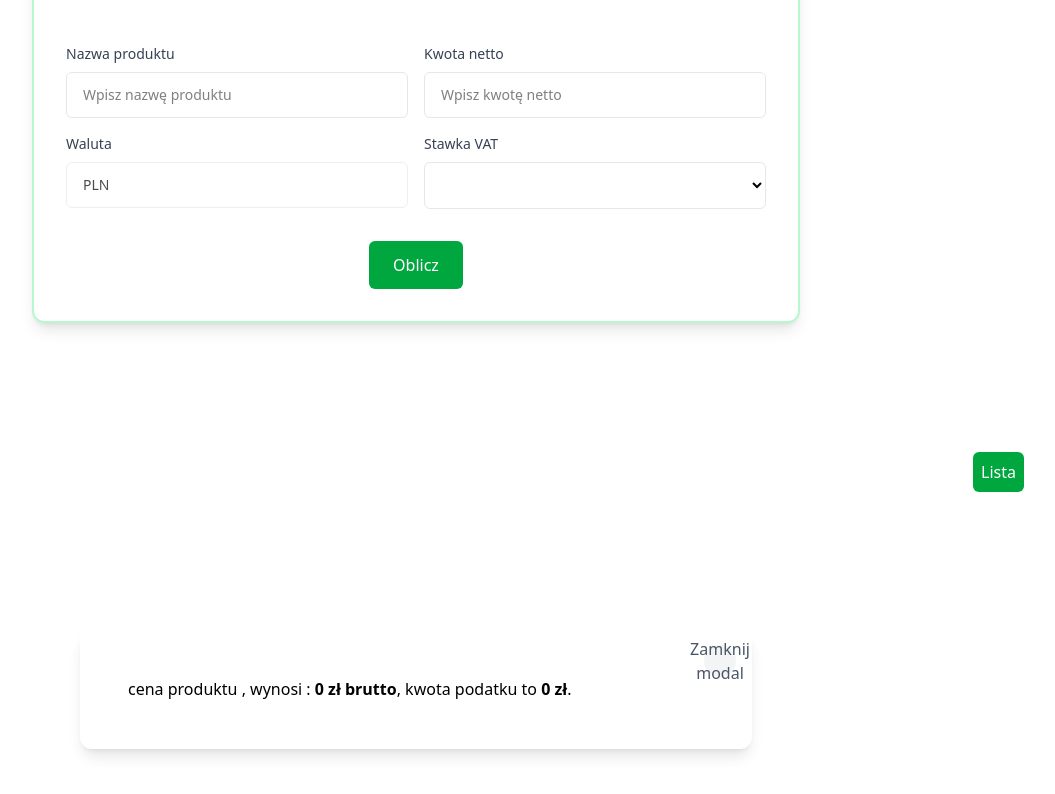
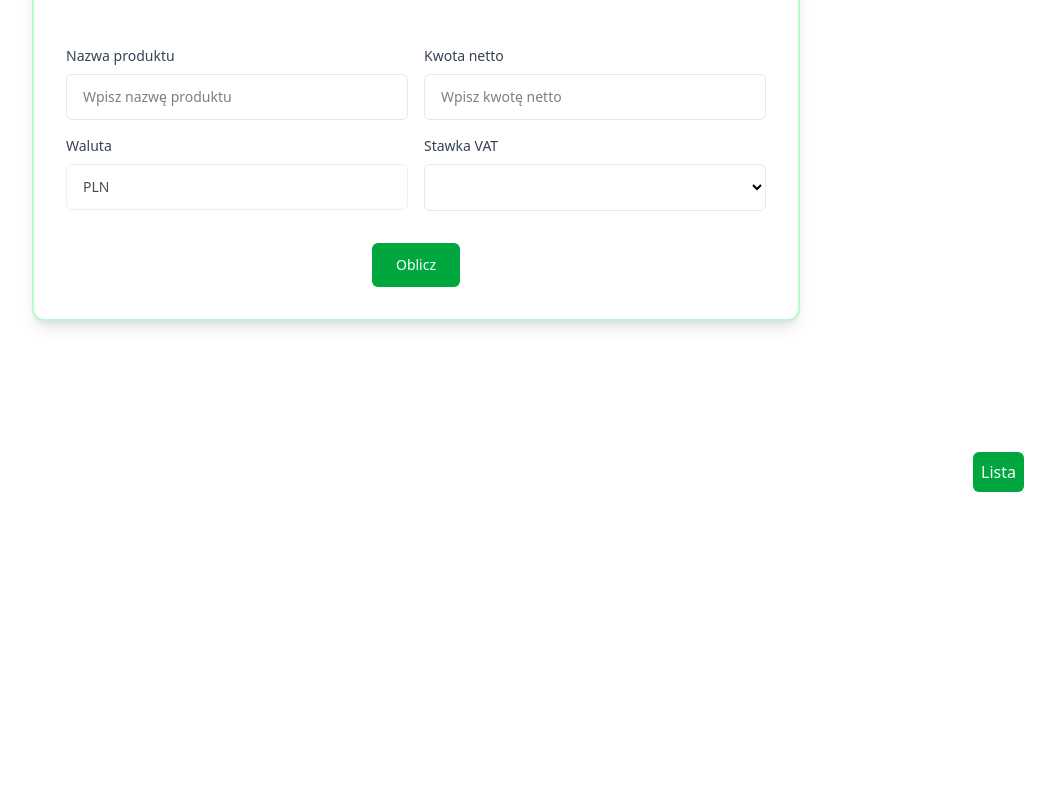
Before and after one commit to KacperNlp/Tax-Calculator, a Nuxt app: page / in a window 1280 px wide. Shown: the part 276-1070 px from the top of the page, without its empty margins (224-1279 px from the left). After the commit the page ends 800 px from the top, so only its background shows below. Built offline with nearby package versions, Linux system fonts and the light colour scheme.

Commit message:
feat: styling modal and add two types of variants for Action component

```diff
--- a/app/components/application/PriceCalculatorForm.vue
+++ b/app/components/application/PriceCalculatorForm.vue
@@ -108,6 +108,12 @@ watch(
     }
 );
 
+watch(isModalOpen, (newValue) => {
+    if (!newValue) {
+        resetForm();
+    }
+});
+
 async function submitForm() {
     try {
         isSubmitted.value = true;
@@ -136,7 +142,6 @@ async function submitForm() {
         });
 
         isModalOpen.value = true;
-        resetForm();
     } catch (error) {
         console.error(error);
     }
@@ -178,7 +183,7 @@ async function submitForm() {
         </div>
 
         <div class="flex justify-center">
-            <Action>Oblicz</Action>
+            <Action variant="primary" size="md">Oblicz</Action>
         </div>
     </form>
 
--- a/app/components/ui/Action.vue
+++ b/app/components/ui/Action.vue
@@ -1,6 +1,26 @@
+<script setup lang="ts">
+withDefaults(
+    defineProps<{
+        variant: "primary" | "danger";
+        size: "sm" | "md" | "lg";
+    }>(),
+    {
+        variant: "primary",
+        size: "md",
+    }
+);
+</script>
+
 <template>
     <button
-        class="bg-green-600 hover:bg-green-700 text-white px-4 md:px-6 py-2 md:py-3 rounded-md cursor-pointer transition-colors duration-200"
+        :class="[
+            'rounded-md cursor-pointer transition-colors duration-200',
+            variant === 'primary' && 'bg-green-600 hover:bg-green-700 text-white',
+            variant === 'danger' && 'bg-red-600 hover:bg-red-700 text-white',
+            size === 'sm' && 'text-xs px-2 md:px-4 py-1 md:py-2',
+            size === 'md' && 'text-sm px-4 md:px-6 py-2 md:py-3',
+            size === 'lg' && 'text-base px-4 md:px-6 py-2 md:py-3',
+        ]"
     >
         <slot />
     </button>
--- a/app/components/ui/Modal.vue
+++ b/app/components/ui/Modal.vue
@@ -53,20 +53,30 @@ onMounted(() => {
 <template>
     <dialog
         ref="dialogRef"
-        class="m-0 p-0 border-0 bg-transparent w-full h-full max-w-screen max-h-screen flex items-center justify-center"
+        class="modal-dialog"
         @click="handleBackdropClick"
         @close="isOpen = false"
     >
         <div
-            class="relative w-full max-h-[90vh] max-w-[90vw] md:max-w-2xl overflow-y-auto p-6 lg:p-12 bg-white rounded-xl shadow-lg"
+            class="relative mx-auto my-0 w-full max-w-[90vw] max-h-[90vh] rounded-xl bg-white p-6 shadow-xl md:max-w-2xl lg:p-12"
+            @click.stop
         >
             <button
                 type="button"
-                class="absolute right-4 top-4 z-10 flex h-8 w-8 items-center justify-center rounded-full bg-gray-100 text-gray-600 transition-colors hover:bg-gray-200 hover:text-gray-900"
-                @click="closeModal"
+                class="absolute right-[-10px] top-[-10px] z-10 flex h-8 w-8 items-center justify-center rounded-full bg-gray-100 text-gray-600 transition-colors hover:bg-gray-200 hover:text-gray-900 focus:outline-none focus:ring-2 focus:ring-gray-300 cursor-pointer"
+                @click.stop="closeModal"
                 aria-label="Zamknij"
             >
-                Zamknij modal
+                <svg
+                    xmlns="http://www.w3.org/2000/svg"
+                    fill="none"
+                    viewBox="0 0 24 24"
+                    stroke-width="1.5"
+                    stroke="currentColor"
+                    class="h-5 w-5"
+                >
+                    <path stroke-linecap="round" stroke-linejoin="round" d="M6 18L18 6M6 6l12 12" />
+                </svg>
             </button>
             <slot />
         </div>
@@ -74,7 +84,32 @@ onMounted(() => {
 </template>
 
 <style scoped>
-dialog::backdrop {
+.modal-dialog {
+    margin: 0;
+    padding: 0;
+    border: none;
+    background: transparent;
+    position: fixed;
+    inset: 0;
+    width: 100vw;
+    height: 100vh;
+    max-width: 100vw;
+    max-height: 100vh;
+    z-index: 50;
+}
+
+.modal-dialog:not([open]) {
+    display: none;
+}
+
+.modal-dialog[open] {
+    display: flex;
+    align-items: center;
+    justify-content: center;
+}
+
+.modal-dialog::backdrop {
     background-color: rgba(17, 24, 39, 0.5);
+    backdrop-filter: blur(4px);
 }
 </style>
--- a/app/pages/list/index.vue
+++ b/app/pages/list/index.vue
@@ -30,7 +30,7 @@ onMounted(async () => {
 
 <template>
     <main class="flex min-h-screen justify-center px-4 py-8">
-        <section class="w-full max-w-5xl" aria-describedby="price-calculator-form-headline">
+        <section class="w-full max-w-6xl" aria-describedby="price-calculator-form-headline">
             <h1 class="text-2xl lg:text-3xl mb-8 lg:mb-12" id="price-calculator-form-headline">
                 Lista obliczeń
             </h1>
@@ -50,6 +50,7 @@ onMounted(async () => {
                             <th class="table-header-cell">Kwota podatku</th>
                             <th class="table-header-cell">IP</th>
                             <th class="table-header-cell">Data utworzenia</th>
+                            <th class="table-header-cell"></th>
                         </tr>
                     </thead>
                     <tbody class="divide-y divide-gray-200 bg-white">
@@ -82,6 +83,12 @@ onMounted(async () => {
                             <td class="table-cell">
                                 {{ formatDate(calculation.createdAt) }}
                             </td>
+                            <td class="table-cell">
+                                <div class="flex gap-2">
+                                    <Action variant="danger" size="sm">Usuń</Action>
+                                    <Action variant="primary" size="sm">Edytuj</Action>
+                                </div>
+                            </td>
                         </tr>
                     </tbody>
                 </table>
```
